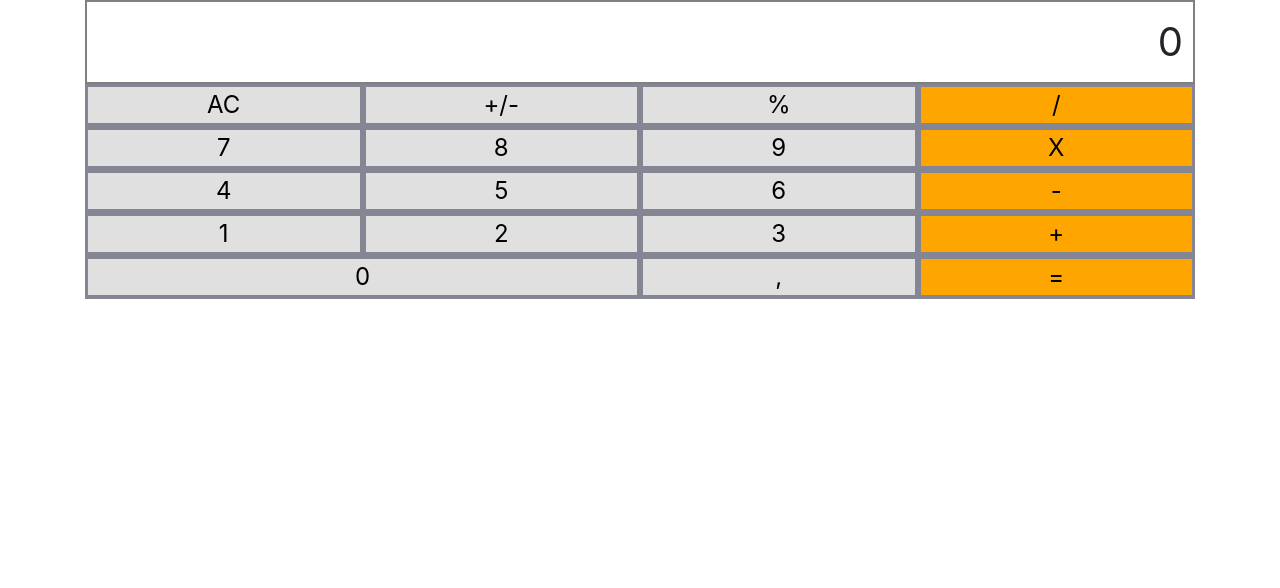
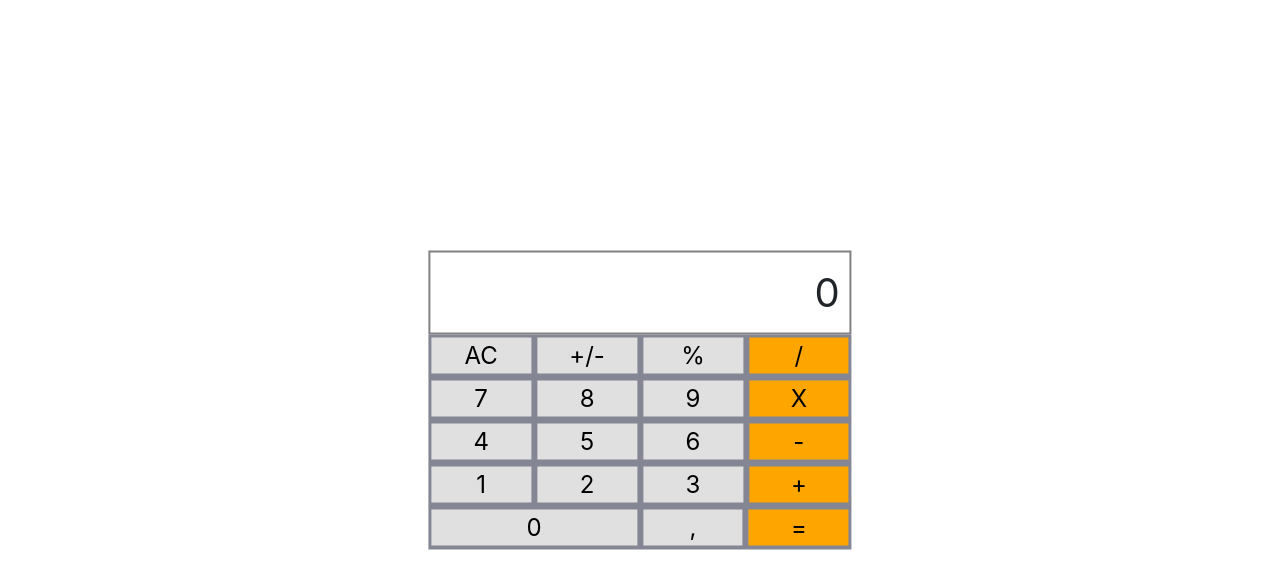
Before and after one commit to SDubaj/Calculator, a React app: page / in a window 1280 px wide. Built offline with nearby package versions, Linux system fonts and the light colour scheme.

Commit message:
Centered app

```diff
--- a/src/components/App.css
+++ b/src/components/App.css
@@ -1,4 +1,23 @@
-
+body, html{
+  height:100vh;
+}
+#root{
+  height:100%;
+  margin: 0;
+  position: absolute;
+  top: 50%;
+  left: 50%;
+  -ms-transform: translate(-50%, -50%);
+  transform: translate(-50%, -50%);
+}
+.container{
+  margin: 0;
+  position: relative;
+  top: 50%;
+  left: 50%;
+  -ms-transform: translate(-50%, -50%);
+  transform: translate(-50%, -50%);
+}
 .container-button {
   display: inline-flex;
   width: 25%;
```
